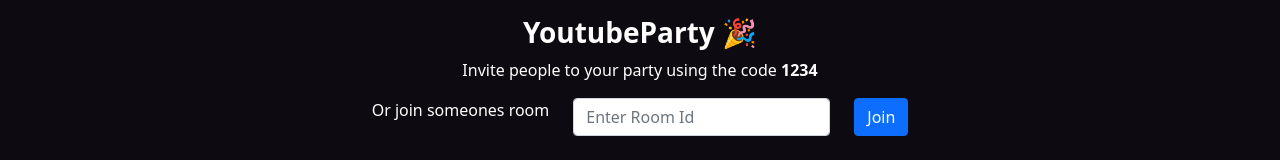
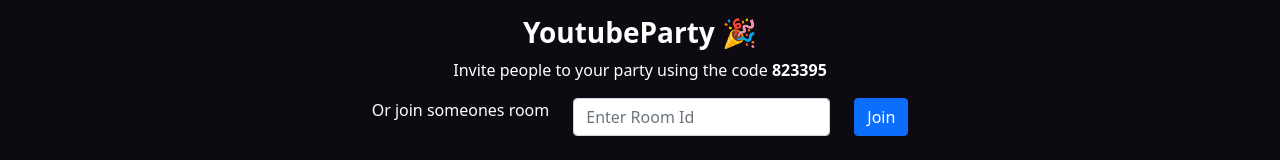
Before and after one commit to sofiarm21/youtubeParty, a React (Create React App) app: page / in a window 1280 px wide. Shown: the top 160 px of the page. Built offline with nearby package versions, Linux system fonts and the light colour scheme; no server answers.

Commit message:
feat - Room id generated automatically

```diff
--- a/src/App.js
+++ b/src/App.js
@@ -4,11 +4,13 @@
 
 const App = ()  => {
 
+    const random = (min, max) => Math.floor(Math.random() * (max - min)) + min;
+
     const [ytPlayer, setYtPlayer] = useState(null)
     const [videoDuration, setVideoDuration] = useState(null)
     const [sliderX, setSliderX] = useState(0)
     const [youtubeVideoId, setYoutubeVideoId] = useState(null)
-    const [roomId, setRoomId] = useState('1234')
+    const [roomId, setRoomId] = useState(`${random(1, 999999)}`)
 
     const bar = document.getElementById('progess-bar')
 
@@ -20,7 +22,7 @@
             onYouTubePlayerAPIReady(window.YT)
         }
         socket.connect()
-        socket.emit('room:join', '1234')
+        socket.emit('room:join', roomId)
     }, [])
 
     useEffect(() => {
```
